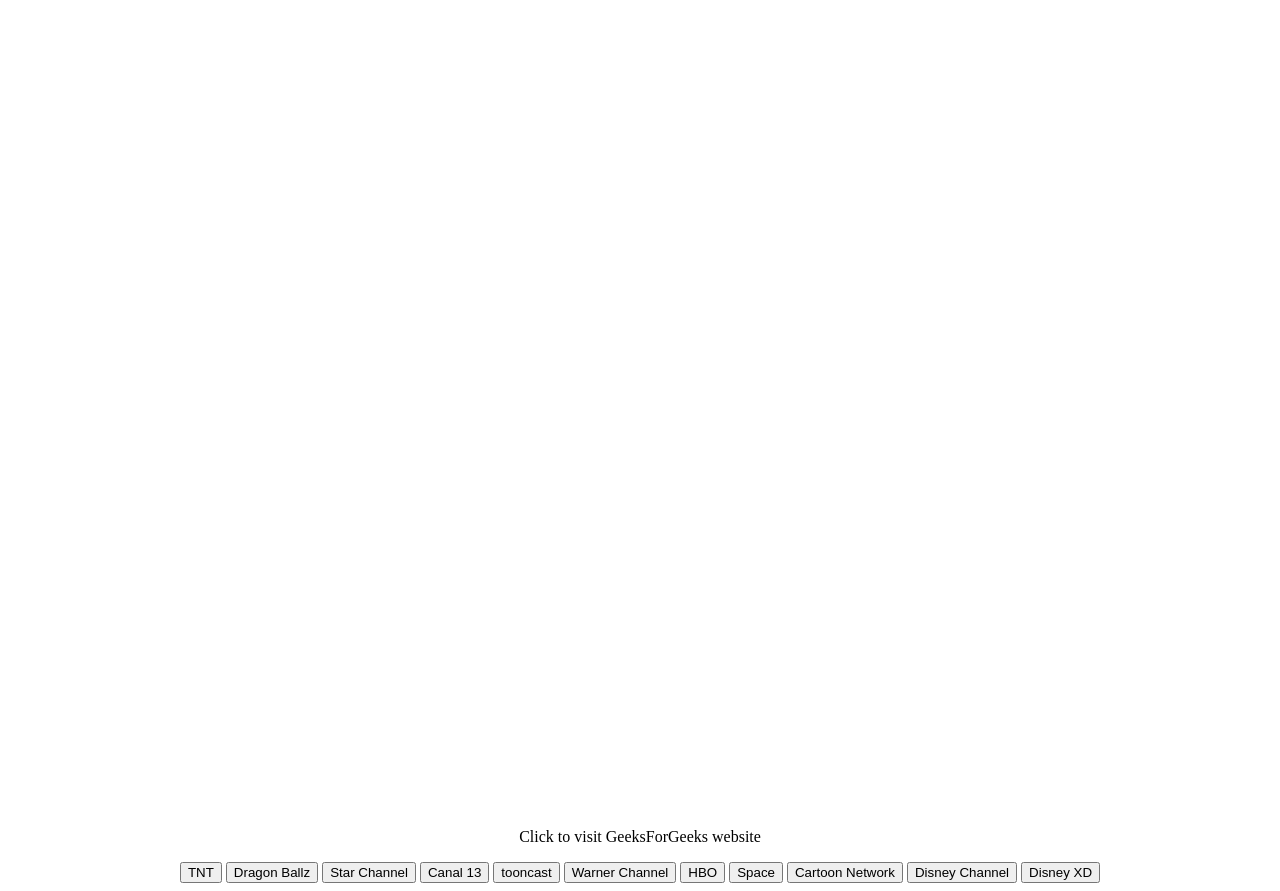
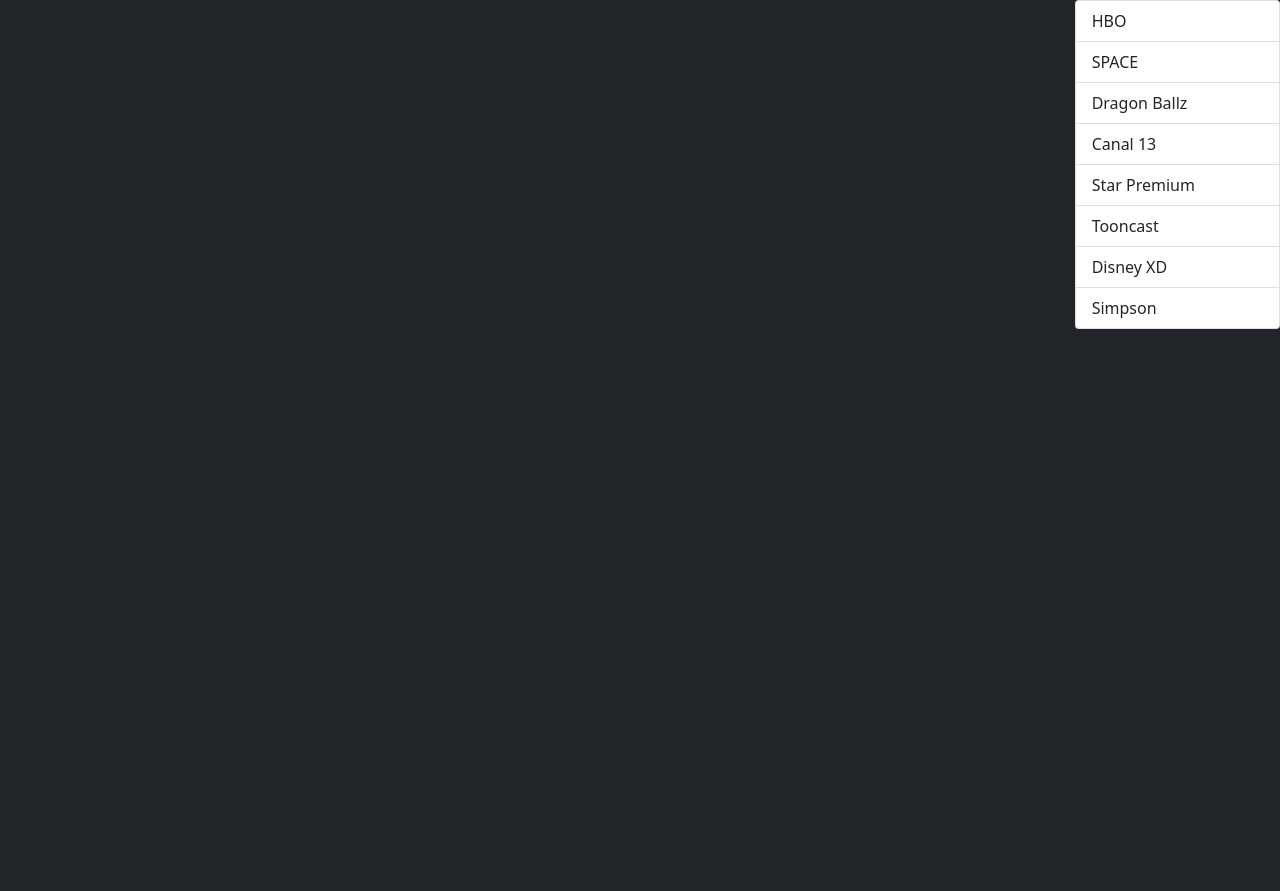
Before and after one commit to InterTech20/tv, a plain HTML site: page index.html in a window 1280 px wide. After the commit the page ends 800 px from the top, so only its background shows below. Drawn offline with nearby package versions, Linux system fonts and the light colour scheme.

Commit message:
Update index.html

```diff
--- a/index.html
+++ b/index.html
@@ -1,87 +1,112 @@
 <!DOCTYPE html>
+<meta charset="utf-8">
+    <meta name="viewport" content="width=device-width, initial-scale=1">
+    <title>Hello TV!</title>
+    <link rel="stylesheet" href="https://cdn.jsdelivr.net/npm/bootstrap@5.1.1/dist/css/bootstrap.min.css" integrity="sha384-F3w7mX95PdgyTmZZMECAngseQB83DfGTowi0iMjiWaeVhAn4FJkqJByhZMI3AhiU" crossorigin="anonymous">
+
+<style>
+
+    body{
+        overflow-x: hidden;
+    }
+    .responsive-video {
+    position: relative;
+    padding-bottom: 56.25%;
+    padding-top: 60px; overflow: hidden;
+}
+
+.responsive-video iframe,
+.responsive-video object,
+.responsive-video embed {
+    position: absolute;
+    top: -10px;
+    left: 0;
+    width: 100%;
+    height: 100%;
+}
+.list-group-item{
+    cursor: pointer;
+}
+
+</style>
 <html>
 
-<body style="text-align:center;" oncontextmenu="return false">
+<body class="bg-dark" oncontextmenu="return false">
+<div class="row">
+    <div class="col-10 responsive-video">
+            <iframe    name="tv" id="tv" scrolling="no" allow="autoplay"
+            allowfullscreen  ></iframe>
 
-  <iframe name="tv" id="tv" scrolling="no" allowfullscreen="yes" width="100%" height="800px" frameborder="0" allow="autoplay" ></iframe>
-    <p>Click to visit GeeksForGeeks website</p>
+    </div>
+    <div class="col-2 list-group">
+        <!-- <p>Click to visit GeeksForGeeks website</p> -->
+        <a class="list-group-item" onclick="hbo()">HBO</a>
+        <a class="list-group-item" onclick="space()">SPACE</a>
+
+        <a class="list-group-item" onclick="dragonballz()">Dragon Ballz</a>
+
+
+        <a class="list-group-item" onclick="canal13()">Canal 13</a>
+
+        <a class="list-group-item" onclick="starpremium()">Star Premium</a>
+        <a class="list-group-item" onclick="tooncast()">Tooncast</a>
+        <a class="list-group-item" onclick="DisneyXD()">Disney XD</a>
+
+        <a class="list-group-item" onclick="Simpson()">Simpson</a>
+
+    </div>
+</div>
 
 
 
 
 
-    <button onclick="tnt()">
-        TNT
-    </button>
+    <script>
 
-    <button onclick="dragonballz()">
-        Dragon Ballz
-    </button>
-
-    <button onclick="starchannel()">
-        Star Channel
-    </button>
-
-    <button onclick="canal13()">
-        Canal 13
-    </button>
-
-
-    <button onclick="tooncast()">
-        tooncast
-    </button>
-
-    <button onclick="warnerchannel()">Warner Channel</button>
-    <button onclick="hbo()">HBO </button>
-<button onclick="space()">Space</button>
-<button onclick="cartoonnetwork()">Cartoon Network </button>
-<button onclick="disneychannel()">Disney Channel </button>
-<button onclick="disneyxd()">Disney XD</button>
-
-
-    <script>
-        function tnt() {
-            document.getElementById("tv").src = "https://mpd.megatelevisionhd.com/cvatt.html?get=%20aHR0cHM6Ly9lZGdlMDItZmRvLXB5LmN2YXR0di5jb20uYXIvbGl2ZS9jM2Vkcy9UTlRfSERfQXJnL1NBX0xpdmVfZGFzaF9lbmMvVE5UX0hEX0FyZy5tcGQ=";
-        }
 
 function dragonballz() {
 document.getElementById("tv").src = "https://ok.ru/videoembed/4543550070343";
-}
-
-
-
-function starchannel() {
-document.getElementById("tv").src = "https://mpd.megatelevisionhd.com/cvatt.html?get= aHR0cHM6Ly9lZGdlMDItZmRvLXB5LmN2YXR0di5jb20uYXIvbGl2ZS9jM2Vkcy9GT1hIRC9TQV9MaXZlX2Rhc2hfZW5jXzJBL0ZPWEhELm1wZA==";
 }
 
 function canal13() {
 document.getElementById("tv").src = "https://televisionlibre.net/embed2/hls.html?get=Ly9saXZlLTAxLTAyLWVsdHJlY2Uudm9kZ2MubmV0L2VsdHJlY2V0di9pbmRleC5tM3U4";
 }
 
-function tooncast() {
-    document.getElementById("tv").src = "https://mpd.megatelevisionhd.com/cvatt.html?get= aHR0cHM6Ly9lZGdlMDItZmRvLXB5LmN2YXR0di5jb20uYXIvbGl2ZS9jMmxpdmUvVG9vbmNhc3QvU0FfTGl2ZV9kYXNoX2VuY18yQS9Ub29uY2FzdC5tcGQ";
-}
-function warnerchannel() {
-    document.getElementById("tv").src = "https://mpd.megatelevisionhd.com/cvatt.html?get= aHR0cHM6Ly9lZGdlMDItZmRvLXB5LmN2YXR0di5jb20uYXIvbGl2ZS9saXZlL1dhcm5lckhEL1NBX0xpdmVfZGFzaF9lbmNfMkEvV2FybmVySEQubXBk";
-}
-function hbo() {
- document.getElementById("tv").src = "https://mpd.megatelevisionhd.com/cvatt.html?get= aHR0cHM6Ly9lZGdlMDItZmRvLXB5LmN2YXR0di5jb20uYXIvbGl2ZS9jM2Vkcy9IQk9IRC9TQV9MaXZlX2Rhc2hfZW5jL0hCT0hELm1wZA==";
-}
+
 function space() {
 document.getElementById("tv").src = "https://televisionlibre.net/embed/spc.html?";
 }
-function cartoonnetwork() {
- document.getElementById("tv").src = "https://mpd.megatelevisionhd.com/cvatt.html?get= aHR0cHM6Ly9lZGdlMDItZmRvLXB5LmN2YXR0di5jb20uYXIvbGl2ZS9jM2Vkcy9DYXJ0b29uTmV0d29yay9TQV9MaXZlX2Rhc2hfZW5jXzJBL0NhcnRvb25OZXR3b3JrLm1wZA==";
+
+function hbo(){
+
+    document.getElementById("tv").src = "https://ok.ru/videoembed/4514059460167";
 }
-function disneychannel() {
- document.getElementById("tv").src = "https://mpd.megatelevisionhd.com/cvatt.html?get= aHR0cHM6Ly9lZGdlMDItZmRvLXB5LmN2YXR0di5jb20uYXIvbGl2ZS9jM2Vkcy9EaXNuZXlDaGFubmVsSEQvU0FfTGl2ZV9kYXNoX2VuY18yQS9EaXNuZXlDaGFubmVsSEQubXBk";
+function starpremium(){
+document.getElementById("tv").src = "https://ok.ru/videoembed/2875496537684";
 }
-function disneyxd() {
-document.getElementById("tv").src = "https://mpd.megatelevisionhd.com/cvatt.html?get= aHR0cHM6Ly9lZGdlMDItZmRvLXB5LmN2YXR0di5jb20uYXIvbGl2ZS9jM2Vkcy9EaXNuZXlDaGFubmVsSEQvU0FfTGl2ZV9kYXNoX2VuY18yQS9EaXNuZXlDaGFubmVsSEQubXBk";
+function tooncast(){
+    document.getElementById("tv").src = "https://ok.ru/videoembed/3328447028779";
 }
 
-//https://www.ver-television.online/
+
+
+
+function DisneyXD(){
+document.getElementById("tv").src = "https://ok.ru/videoembed/3328448929323";
+}
+
+
+function Simpson(){
+document.getElementById("tv").src = "https://ok.ru/videoembed/4590363418183";
+}
+
+// https://dash.megatelevisionhd.com/cvatt.html?get=%20aHR0cHM6Ly9lZGdlMDItZmRvLXB5LmN2YXR0di5jb20uYXIvbGl2ZS9jM2Vkcy9UTlRfSERfQXJnL1NBX0xpdmVfZGFzaF9lbmMvVE5UX0hEX0FyZy5tcGQ=
+
+// //https://www.ver-television.online/
     </script>
+
+
+
 </body>
 
 </html>
```
